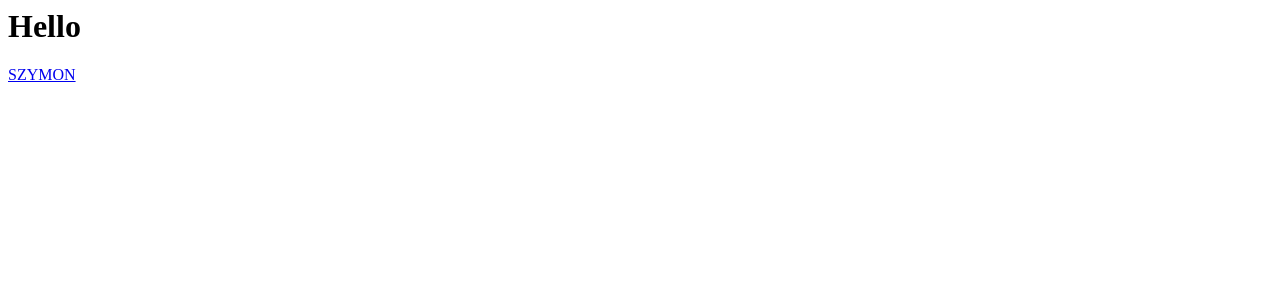
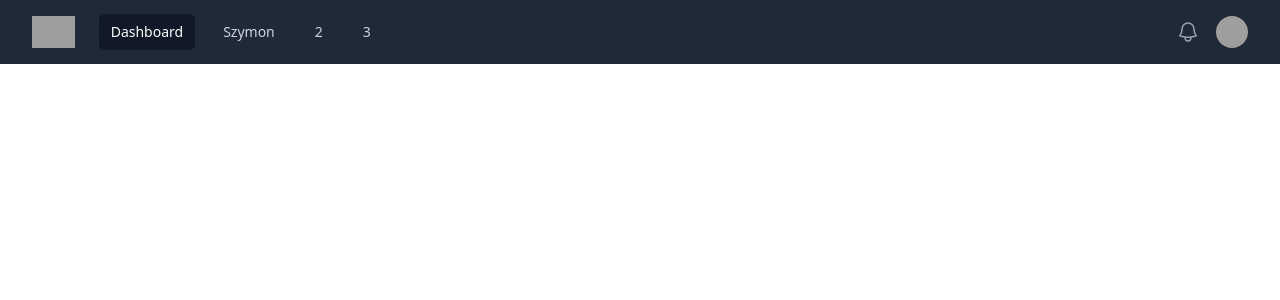
Before and after one commit to MateuszGozdzik/Main_App, a Django app: page / in a window 1280 px wide. Before the commit the part shown is almost empty. Shown: the top 300 px of the page. Run offline with Django 4.2, Linux system fonts and the light colour scheme; some libraries are stand-ins or nearby versions; grey boxes are pictures that could not be loaded.

Commit message:
add _base

```diff
--- /dev/null
+++ b/core/templates/core/_base.html
@@ -0,0 +1,113 @@
+<!DOCTYPE html>
+<html lang="en">
+
+<head>
+    <meta charset="UTF-8">
+    <meta http-equiv="X-UA-Compatible" content="IE=edge">
+    <meta name="viewport" content="width=device-width, initial-scale=1.0">
+    <title>{% block title %}{% endblock %} | My App</title>
+    <script src="https://cdn.tailwindcss.com"></script>
+</head>
+
+<body>
+
+    <nav class="bg-gray-800">
+        <div class="mx-auto max-w-7xl px-2 sm:px-6 lg:px-8">
+            <div class="relative flex h-16 items-center justify-between">
+                <div class="absolute inset-y-0 left-0 flex items-center sm:hidden">
+                    <!-- Mobile menu button-->
+                    <button type="button"
+                        class="inline-flex items-center justify-center rounded-md p-2 text-gray-400 hover:bg-gray-700 hover:text-white focus:outline-none focus:ring-2 focus:ring-inset focus:ring-white"
+                        aria-controls="mobile-menu" aria-expanded="false">
+                        <span class="sr-only">Open main menu</span>
+                        <svg class="block h-6 w-6" fill="none" viewBox="0 0 24 24" stroke-width="1.5"
+                            stroke="currentColor" aria-hidden="true">
+                            <path stroke-linecap="round" stroke-linejoin="round"
+                                d="M3.75 6.75h16.5M3.75 12h16.5m-16.5 5.25h16.5" />
+                        </svg>
+                        <svg class="hidden h-6 w-6" fill="none" viewBox="0 0 24 24" stroke-width="1.5"
+                            stroke="currentColor" aria-hidden="true">
+                            <path stroke-linecap="round" stroke-linejoin="round" d="M6 18L18 6M6 6l12 12" />
+                        </svg>
+                    </button>
+                </div>
+                <div class="flex flex-1 items-center justify-center sm:items-stretch sm:justify-start">
+                    <div class="flex flex-shrink-0 items-center">
+                        <img class="block h-8 w-auto lg:hidden"
+                            src="https://tailwindui.com/img/logos/mark.svg?color=indigo&shade=500" alt="Your Company">
+                        <img class="hidden h-8 w-auto lg:block"
+                            src="https://tailwindui.com/img/logos/mark.svg?color=indigo&shade=500" alt="Your Company">
+                    </div>
+                    <div class="hidden sm:ml-6 sm:block">
+                        <div class="flex space-x-4">
+                            <a href="#" class="bg-gray-900 text-white rounded-md px-3 py-2 text-sm font-medium"
+                                aria-current="page">Dashboard</a>
+
+                            <a href="{% url 'szymon:index' %}"
+                                class="text-gray-300 hover:bg-gray-700 hover:text-white rounded-md px-3 py-2 text-sm font-medium">Szymon</a>
+
+                            <a href="#"
+                                class="text-gray-300 hover:bg-gray-700 hover:text-white rounded-md px-3 py-2 text-sm font-medium">2</a>
+
+                            <a href="#"
+                                class="text-gray-300 hover:bg-gray-700 hover:text-white rounded-md px-3 py-2 text-sm font-medium">3</a>
+                        </div>
+                    </div>
+                </div>
+                <div class="absolute inset-y-0 right-0 flex items-center pr-2 sm:static sm:inset-auto sm:ml-6 sm:pr-0">
+                    <button type="button"
+                        class="rounded-full bg-gray-800 p-1 text-gray-400 hover:text-white focus:outline-none focus:ring-2 focus:ring-white focus:ring-offset-2 focus:ring-offset-gray-800">
+                        <span class="sr-only">View notifications</span>
+                        <svg class="h-6 w-6" fill="none" viewBox="0 0 24 24" stroke-width="1.5" stroke="currentColor"
+                            aria-hidden="true">
+                            <path stroke-linecap="round" stroke-linejoin="round"
+                                d="M14.857 17.082a23.848 23.848 0 005.454-1.31A8.967 8.967 0 0118 9.75v-.7V9A6 6 0 006 9v.75a8.967 8.967 0 01-2.312 6.022c1.733.64 3.56 1.085 5.455 1.31m5.714 0a24.255 24.255 0 01-5.714 0m5.714 0a3 3 0 11-5.714 0" />
+                        </svg>
+                    </button>
+
+                    <!-- Profile dropdown -->
+                    <div class="relative ml-3">
+                        <div>
+                            <button type="button"
+                                class="flex rounded-full bg-gray-800 text-sm focus:outline-none focus:ring-2 focus:ring-white focus:ring-offset-2 focus:ring-offset-gray-800"
+                                id="user-menu-button" aria-expanded="false" aria-haspopup="true">
+                                <img class="h-8 w-8 rounded-full"
+                                    src="https://images.unsplash.com/photo-1472099645785-5658abf4ff4e?ixlib=rb-1.2.1&ixid=eyJhcHBfaWQiOjEyMDd9&auto=format&fit=facearea&facepad=2&w=256&h=256&q=80"
+                                    alt="">
+                            </button>
+                        </div>
+                    </div>
+                </div>
+            </div>
+        </div>
+
+        <!-- Mobile menu, show/hide based on menu state. -->
+        <div class="sm:hidden" id="mobile-menu">
+            <div class="space-y-1 px-2 pb-3 pt-2">
+                <!-- Current: "bg-gray-900 text-white", Default: "text-gray-300 hover:bg-gray-700 hover:text-white" -->
+                <a href="#" class="bg-gray-900 text-white block rounded-md px-3 py-2 text-base font-medium"
+                    aria-current="page">Dashboard</a>
+
+                <a href="#"
+                    class="text-gray-300 hover:bg-gray-700 hover:text-white block rounded-md px-3 py-2 text-base font-medium">Team</a>
+
+                <a href="#"
+                    class="text-gray-300 hover:bg-gray-700 hover:text-white block rounded-md px-3 py-2 text-base font-medium">Projects</a>
+
+                <a href="#"
+                    class="text-gray-300 hover:bg-gray-700 hover:text-white block rounded-md px-3 py-2 text-base font-medium">Calendar</a>
+            </div>
+        </div>
+    </nav>
+
+
+
+
+
+    <div class="w-8/12 mx-auto">
+        {% block content %}
+        {% endblock %}
+    </div>
+</body>
+
+</html>
--- a/core/templates/core/index.html
+++ b/core/templates/core/index.html
@@ -1,3 +1,5 @@
-<h1>Hello</h1>
+{% extends 'core/_base.html' %}
 
-<a href="{% url 'szymon:index' %}">SZYMON</a>
+{% block title %}
+Dashboard
+{% endblock %}
```
Also changed, not shown: szymon/templates/szymon/index.html (+10 -16 lines).
